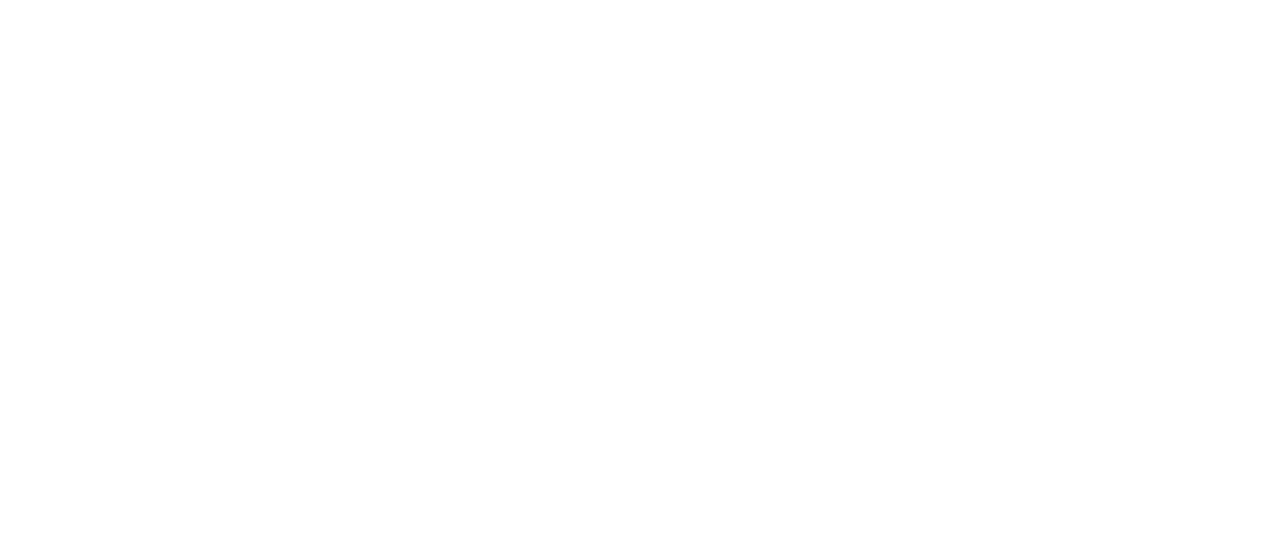
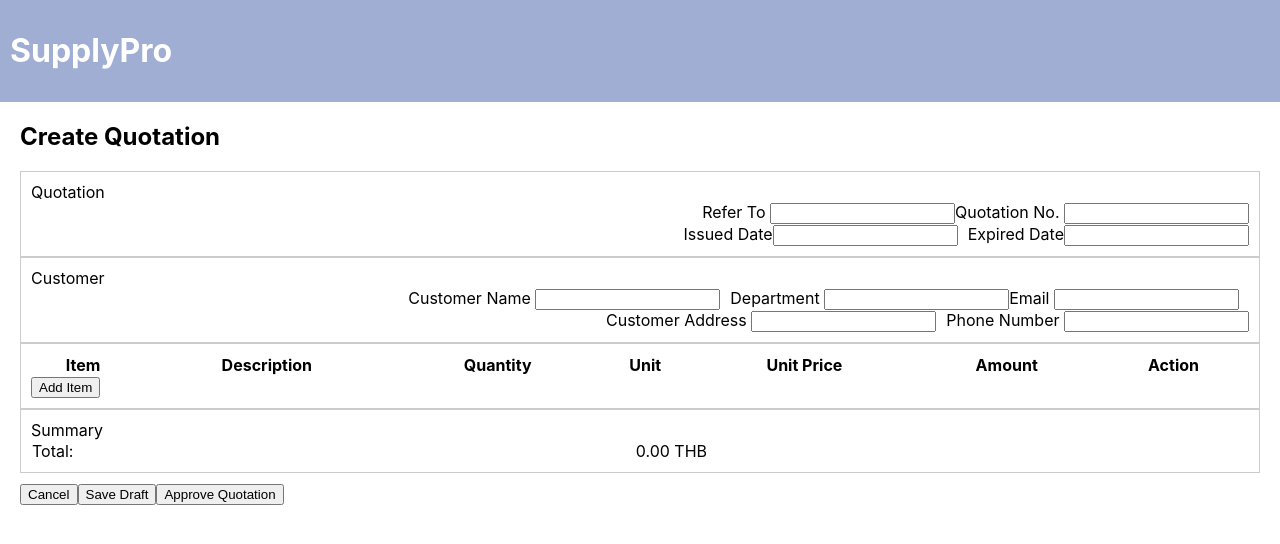
Before and after one commit to Chonlatit2546/Project-SE, a React (Create React App) app: page /Createquotation in a window 1280 px wide. Before the commit this address had no page. Shown: the top 544 px of the page. Built offline with nearby package versions, Linux system fonts and the light colour scheme.

Commit message:
add Createquotation

```diff
--- a/src/App.js
+++ b/src/App.js
@@ -2,7 +2,7 @@ import './App.css';
 import Login from './Login';
 import { Routes, Route } from 'react-router-dom';
 import Home from './Home';
-
+import Createquotation from './Createquotation';
 function App() {
   return (
     <div >
@@ -11,8 +11,10 @@ function App() {
         <Routes>
           <Route path='/' element = {<Login/>}></Route>
           <Route path='/Home' element = {<Home/>}></Route>
+          <Route path='/Createquotation' element = {<Createquotation/>}></Route>
         </Routes>
     </div>
+
   );
 }
 
--- /dev/null
+++ b/src/Createquotation.jsx
@@ -0,0 +1,193 @@
+import React, { useState } from 'react';
+
+function CreateQuotation() {
+  const [items, setItems] = useState([]);
+
+  const handleAddItem = () => {
+    const newItem = {
+      itemNumber: items.length + 1,
+      quantity: 1.00,
+      unit: 'Pcs.',
+      unitPrice: 100.00
+    };
+
+    setItems([...items, newItem]);
+  };
+
+  const updateTotal = () => {
+    let total = 0;
+    items.forEach(item => {
+      total += item.quantity * item.unitPrice;
+    });
+
+    return total.toFixed(2);
+  };
+
+  return (
+    <div>
+      <header style={{ backgroundColor: '#9faed2', color: '#fff', padding: '10px' }}>
+        <h1>SupplyPro</h1>
+      </header>
+      <main style={{ padding: '20px' }}>
+        <h2 style={{ marginTop: '0' }}>Create Quotation</h2>
+
+        <section style={{ border: '1px solid #ccc', padding: '10px', display: 'flex', flexDirection: 'column' }} className="quotation-info">
+  <div style={{ textAlign: 'left' }}>
+    <label>Quotation</label>
+    <div style={{ textAlign: 'right', display: 'flex', justifyContent: 'flex-end', alignItems: 'center' }}>
+  <div style={{ marginLeft: '10px' }}>
+    <label>Refer To </label>
+    <input type="text" placeholder="" />
+  </div>
+  <div>
+    <label>Quotation No. </label>
+    <input type="text" placeholder="" />
+  </div>
+</div>
+
+</div>
+  <div style={{ display: 'flex', flexDirection: 'row', justifyContent: 'flex-end' }}>
+    <div style={{ textAlign: 'right', marginRight: '10px' }}>
+      <label>Issued Date</label>
+      <input type="text" placeholder="" />
+    </div>
+    <div style={{ textAlign: 'right' }}>
+      <label>Expired Date</label>
+      <input type="text" placeholder="" />
+    </div>
+  </div>
+</section>
+         {/* Customer Section */}
+         <section style={{ border: '1px solid #ccc', padding: '10px', display: 'flex', flexDirection: 'column' }} className="customer-info">
+          <div style={{ textAlign: 'left' }}>
+            <label>Customer</label>
+          </div>
+          <div style={{ display: 'flex', flexDirection: 'row', justifyContent: 'flex-end' }}>
+            <div style={{ textAlign: 'right', marginRight: '10px' }}>
+              <label>Customer Name </label>
+              <input type="text" id="customerName" placeholder="" />
+            </div>
+            <div style={{ textAlign: 'right' }}>
+              <label>Department </label>
+              <input type="text" id="department " placeholder="" />
+            </div>
+            <div style={{ textAlign: 'right', marginRight: '10px' }}>
+              <label>Email </label>
+              <input type="text" id="email" placeholder="" />
+            </div>
+          </div>
+          <div style={{ display: 'flex', flexDirection: 'row', justifyContent: 'flex-end' }}>
+            <div style={{ textAlign: 'right', marginRight: '10px' }}>
+              <label>Customer Address </label>
+              <input type="text" id="email" placeholder="" />
+            </div>
+            <div style={{ textAlign: 'right' }}>
+              <label>Phone Number </label>
+              <input type="text" id="phone" placeholder="" />
+            </div>
+          </div>
+        </section>
+        <section style={{ border: '1px solid #ccc', padding: '10px' }} className="item-list">
+  <table style={{ width: '100%', borderCollapse: 'collapse' }}>
+    <thead>
+      <tr>
+        <th>Item</th>
+        <th>Description</th>
+        <th>Quantity</th>
+        <th>Unit</th>
+        <th>Unit Price</th>
+        <th>Amount</th>
+        <th>Action</th>
+      </tr>
+    </thead>
+    <tbody>
+      {items.map((item, index) => (
+        <tr key={index}>
+          <td>{index + 1}</td>
+          <td>
+            <input type="text" placeholder="Description" />
+          </td>
+          <td>
+            <input
+              type="number"
+              value={item.quantity}
+              onChange={(e) => {
+                const updatedItems = [...items];
+                updatedItems[index].quantity = parseFloat(e.target.value);
+                setItems(updatedItems);
+              }}
+            />
+          </td>
+          <td>
+            <input
+              type="text"
+              value={item.unit}
+              onChange={(e) => {
+                const updatedItems = [...items];
+                updatedItems[index].unit = e.target.value;
+                setItems(updatedItems);
+              }}
+            />
+          </td>
+          <td>
+            <input
+              type="number"
+              value={item.unitPrice}
+              onChange={(e) => {
+                const updatedItems = [...items];
+                updatedItems[index].unitPrice = parseFloat(e.target.value);
+                setItems(updatedItems);
+              }}
+            />
+          </td>
+          <td>{(item.quantity * item.unitPrice).toFixed(2)}</td>
+          <td>
+            <button
+              onClick={() => {
+                const updatedItems = [...items];
+                updatedItems.splice(index, 1);
+                setItems(updatedItems);
+              }}
+            >
+              Delete
+            </button>
+          </td>
+        </tr>
+      ))}
+    </tbody>
+  </table>
+  <button className="add-item-btn" onClick={handleAddItem}>
+    Add Item
+  </button>
+</section>
+
+
+
+
+
+<section style={{ border: '1px solid #ccc', padding: '10px' }} className="summary">
+  <table style={{ width: '100%', borderCollapse: 'collapse' }}>
+  <div style={{ textAlign: 'left' }}>
+            <label>Summary</label>
+          </div>
+    <tbody>
+      <tr>
+        <td>Total:</td>
+        <td>{updateTotal()} THB</td>
+      </tr>
+    </tbody>
+  </table>
+</section>
+
+
+        <section style={{ marginTop: '10px' }} className="actions">
+          <button className="cancel-btn">Cancel</button>
+          <button className="save-draft-btn">Save Draft</button>
+          <button className="approve-btn">Approve Quotation</button>
+        </section>
+      </main>
+    </div>
+  );
+}
+
+export default CreateQuotation;
```
